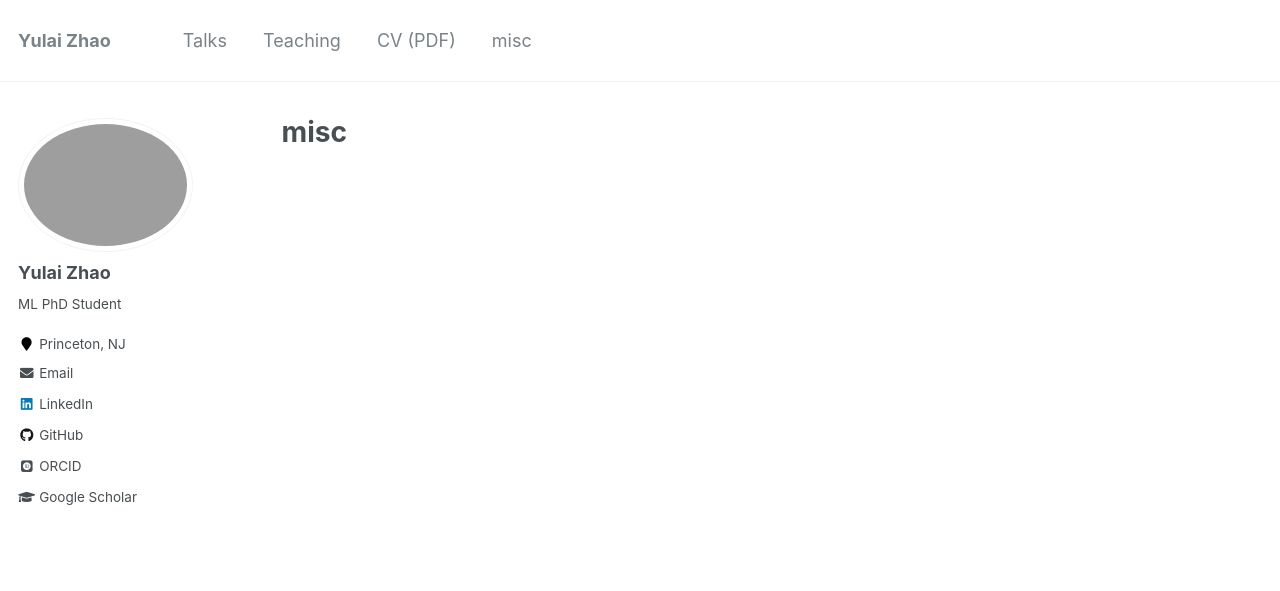
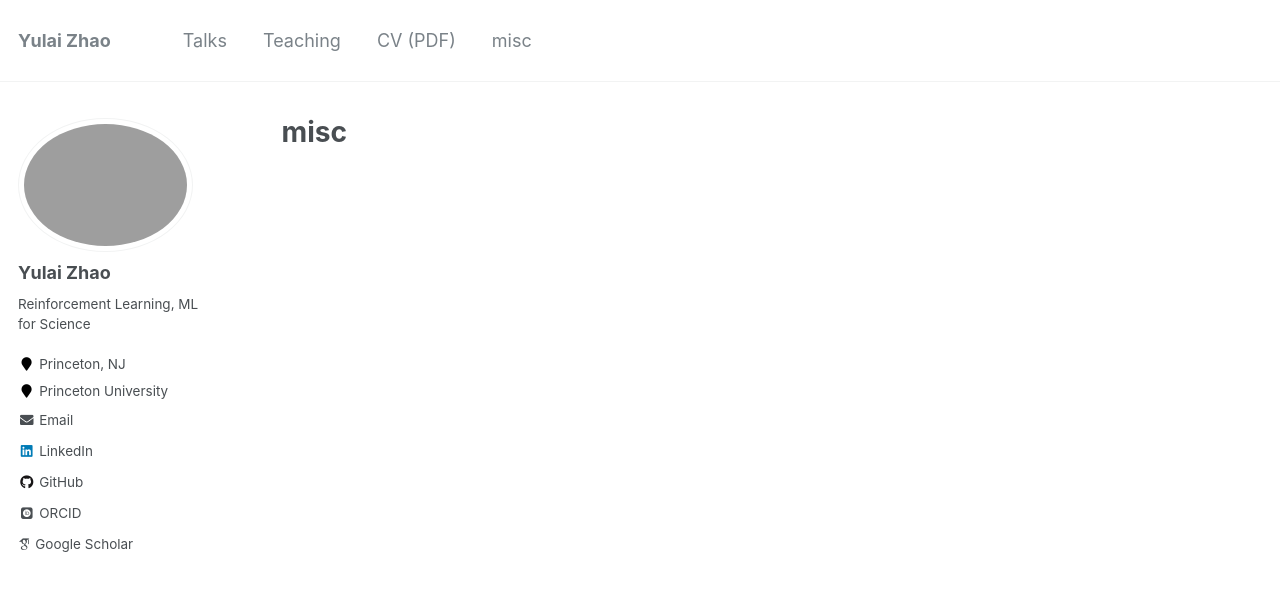
Before and after one commit to zhaoyl18/zhaoyl18.github.io, a Jekyll site: the page built from _pages/misc.md, in a window 1280 px wide. Shown: the top 591 px of the page. Built offline with Jekyll 4.4.1, drawn with Linux system fonts in a browser that asks for light colours; some web fonts are replaced.

Commit message:
update bio and employer

```diff
--- a/_config.yml
+++ b/_config.yml
@@ -82,8 +82,9 @@ analytics:
 author:
   name             : "Yulai Zhao"
   avatar           : "avatar.png"
-  bio              : "ML PhD Student"
+  bio              : "Reinforcement Learning, ML for Science"
   location         : "Princeton, NJ"
+  employer         : "Princeton University"
   email            : "yulaiz@princeton.edu"
   linkedin         :  yulaizhao
   googlescholar    :  https://scholar.google.com/citations?user=r-mWYj0AAAAJ
--- a/_includes/author-profile.html
+++ b/_includes/author-profile.html
@@ -107,7 +107,7 @@
         <li><a href="{{ author.orcid }}"><i class="ai ai-orcid-square ai-fw"></i> ORCID</a></li>
       {% endif %}
       {% if author.googlescholar %}
-        <li><a href="{{ author.googlescholar }}"><i class="fas fa-fw fa-graduation-cap"></i> Google Scholar</a></li>
+        <li><a href="{{ author.googlescholar }}"><i class="ai ai-google-scholar icon-pad-right"></i> Google Scholar</a></li>
       {% endif %}
       {% if author.pubmed %}
         <li><a href="{{ author.pubmed }}"><i class="ai ai-pubmed-square ai-fw"></i> PubMed</a></li>
```
Also changed, not shown: _pages/misc.md (line endings or trailing spaces).
